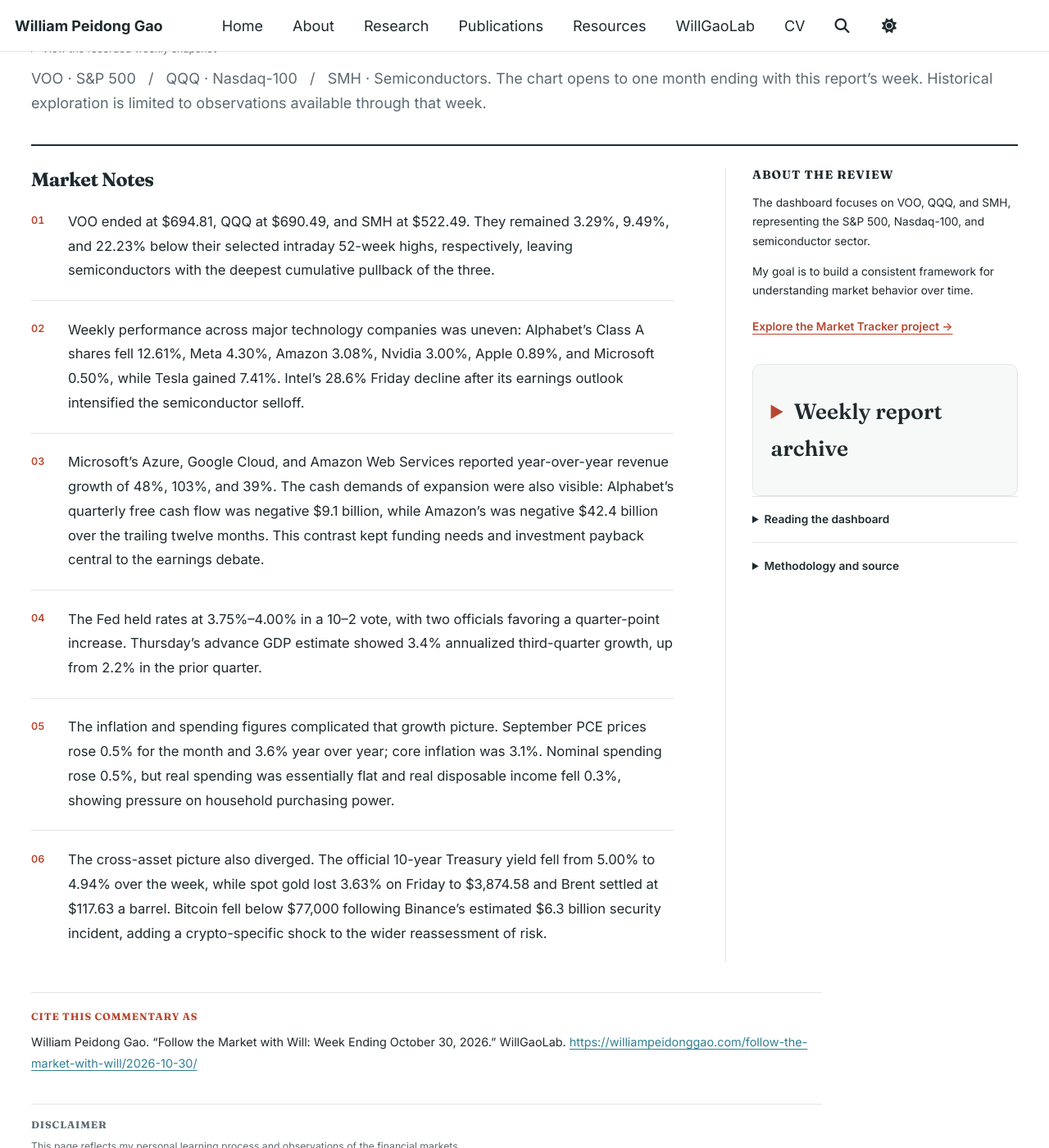
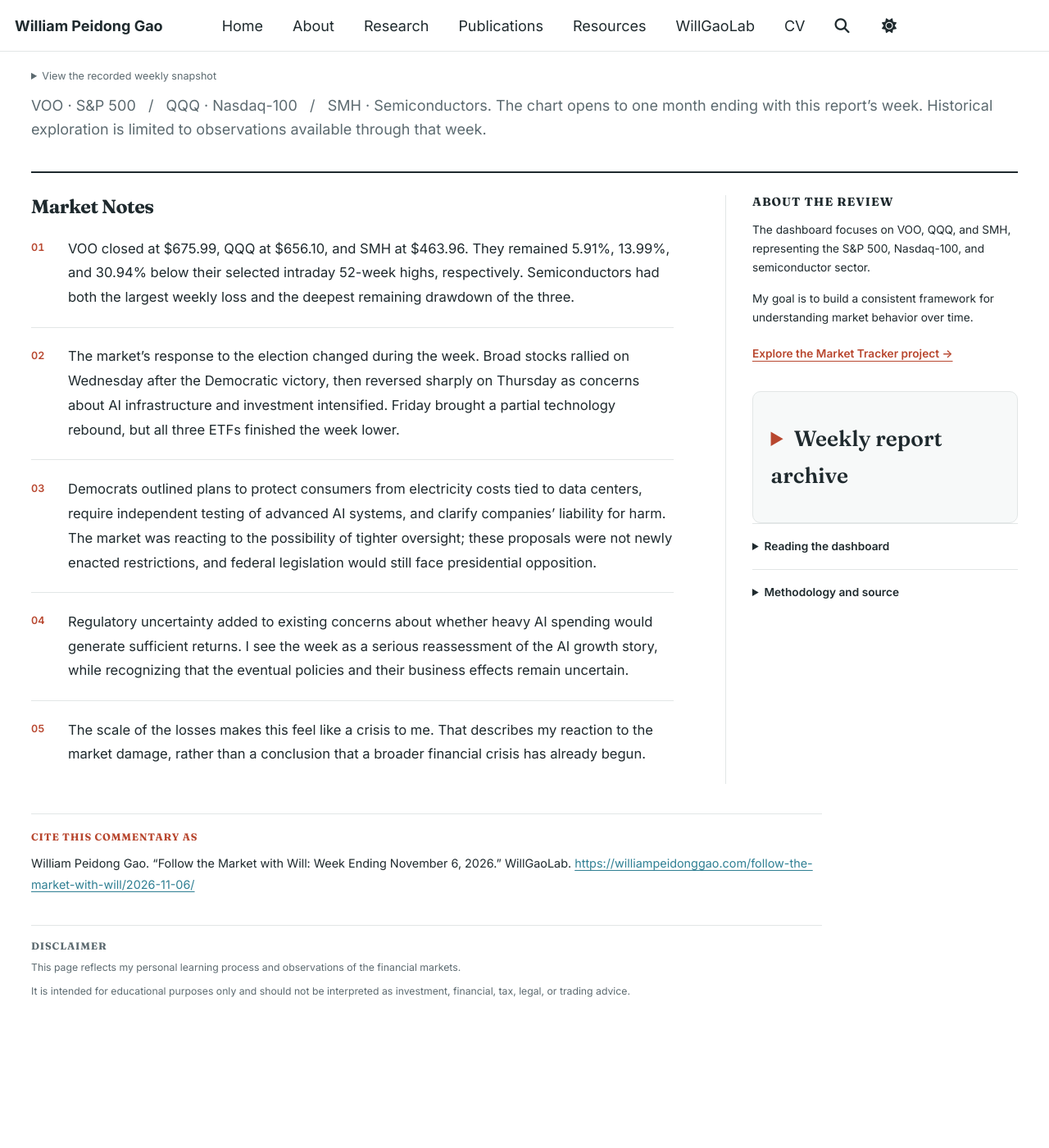
Before and after one commit to PeidongGao/WilliamGaoWeb, a Jekyll site: the page built from _pages/follow-the-market-with-will.md, in a window 1280 px wide and 1400 px high, scrolled down 1907 px. Shown: the whole window at 82% size. Built offline with Jekyll 4.4.1, drawn with Linux system fonts in a browser that asks for light colours; some of the changed text lies outside the part shown.

Commit message:
Publish weekly market review for November 6, 2026

```diff
--- a/_data/weekly_market_commentary.yml
+++ b/_data/weekly_market_commentary.yml
@@ -1,3 +1,13 @@
+- date: "2026-11-06"
+  summary: "This week was all about losing money. VOO fell 2.71%, QQQ 4.98%, and SMH 11.20%. The midterm results showed voters holding the administration accountable, but the prospect of tighter oversight of artificial intelligence helped trigger a sharp market repricing. Friday’s partial rebound did little to repair the week’s losses."
+  key_observation: "Political accountability and market confidence do not necessarily move together. Voters held the administration accountable, while investors reassessed what a Democratic Congress and newly elected governors could mean for AI development. I need more time and distance to assess the damage. Right now, it feels like a crisis."
+  market_notes:
+    - "VOO closed at $675.99, QQQ at $656.10, and SMH at $463.96. They remained 5.91%, 13.99%, and 30.94% below their selected intraday 52-week highs, respectively. Semiconductors had both the largest weekly loss and the deepest remaining drawdown of the three."
+    - "The market’s response to the election changed during the week. Broad stocks rallied on Wednesday after the Democratic victory, then reversed sharply on Thursday as concerns about AI infrastructure and investment intensified. Friday brought a partial technology rebound, but all three ETFs finished the week lower."
+    - "Democrats outlined plans to protect consumers from electricity costs tied to data centers, require independent testing of advanced AI systems, and clarify companies’ liability for harm. The market was reacting to the possibility of tighter oversight; these proposals were not newly enacted restrictions, and federal legislation would still face presidential opposition."
+    - "Regulatory uncertainty added to existing concerns about whether heavy AI spending would generate sufficient returns. I see the week as a serious reassessment of the AI growth story, while recognizing that the eventual policies and their business effects remain uncertain."
+    - "The scale of the losses makes this feel like a crisis to me. That describes my reaction to the market damage, rather than a conclusion that a broader financial crisis has already begun."
+
 - date: "2026-10-30"
   summary: "The week began with a technology-led rebound, but Thursday and Friday erased those gains as earnings refocused attention on AI spending and cash generation. VOO finished down 0.54%, QQQ down 1.97%, and SMH down 0.89%. The Russell 2000 gained 1.3% for the week, showing uneven performance despite Friday’s broader decline."
   key_observation: "The early rebound did not resolve the concern carried over from the prior week: whether AI revenue growth can generate cash fast enough to justify the scale of investment. Earnings showed strong demand, but the market continued to reassess the cost and timing of those returns."
--- a/assets/data/weekly-market-history.csv
+++ b/assets/data/weekly-market-history.csv
@@ -56,3 +56,6 @@
 2026-10-30,QQQ,-0.094867,-0.019747
 2026-10-30,SMH,-0.222288,-0.008934
 2026-10-30,VOO,-0.032931,-0.005397
+2026-11-06,QQQ,-0.139947,-0.049805
+2026-11-06,SMH,-0.309409,-0.112021
+2026-11-06,VOO,-0.059126,-0.027087
```
Also changed, not shown: images/market/weekly-market-dashboard.png.
